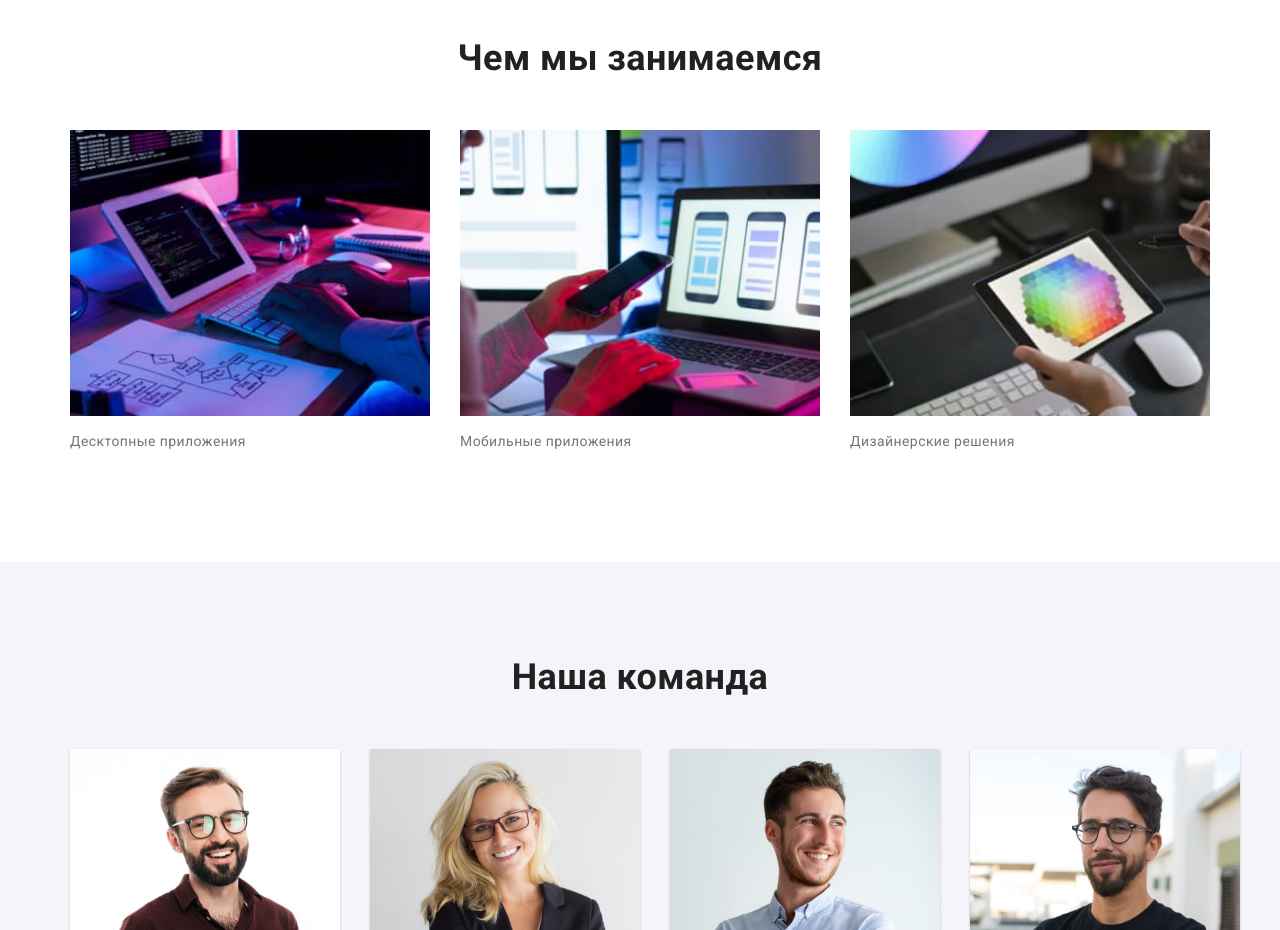
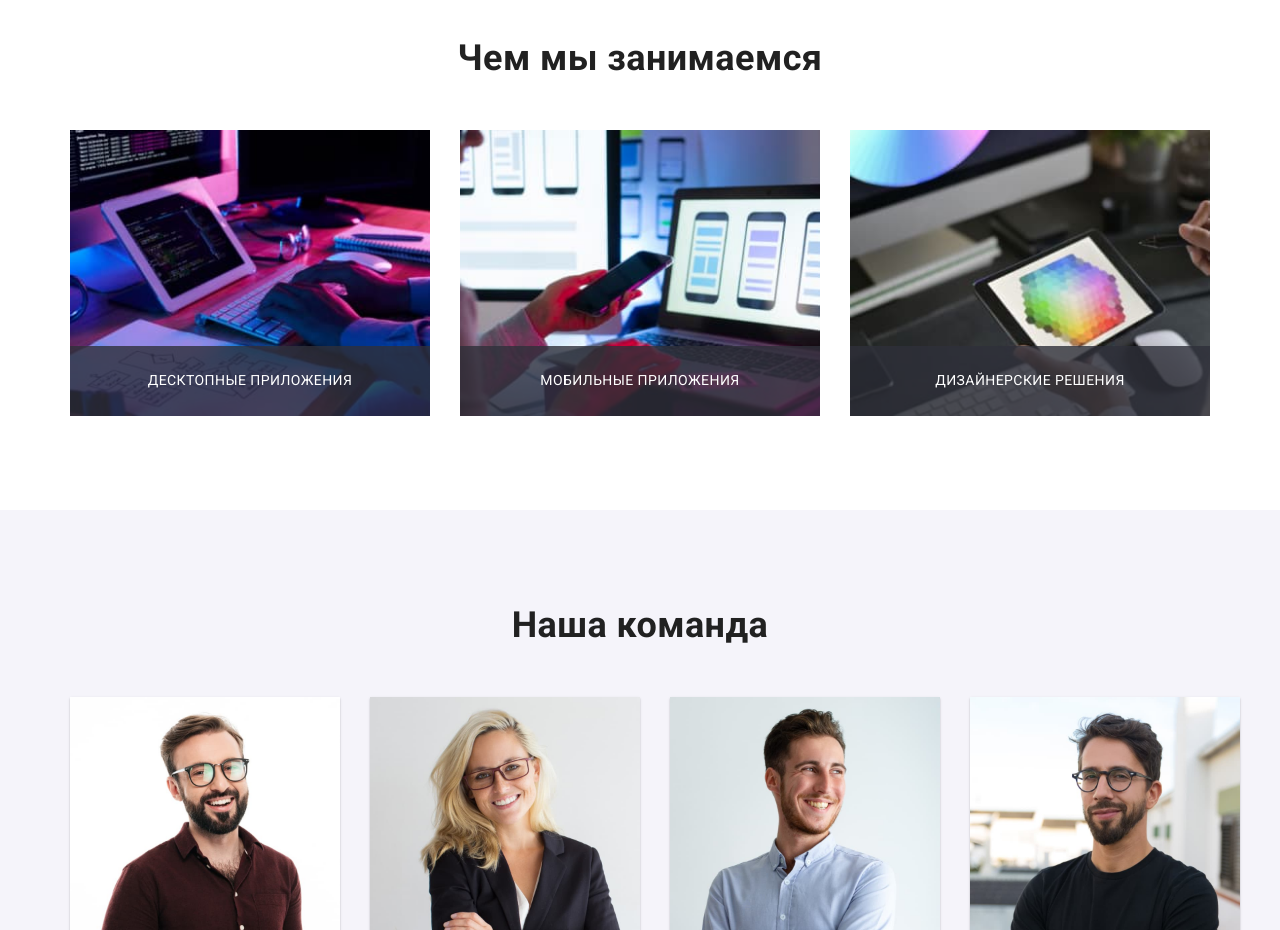
Before and after one commit to SosnaO/goit-markup-hw-05, a plain HTML site: page index.html in a window 1280 px wide. Shown: the part 1100-2030 px from the top of the page. Drawn offline with nearby package versions, Linux system fonts and the light colour scheme.

Commit message:
В секции Чем мы занимаемся текст спозиционирован поверх изображения

```diff
--- a/css/main.css
+++ b/css/main.css
@@ -144,10 +144,26 @@ ul {
 }
 .flex-element {
   margin-right: 30px;
+  position: relative;
 }
 
 .flex-element:nth-child(3n) {
   margin-right: 0;
+}
+
+.flex-element > .subtitle {
+position: absolute;
+font-size: 14px;
+line-height: 1.14;
+text-align: center;
+letter-spacing: 0.03em;
+text-transform: uppercase;
+color: var(--primary-white-color);
+bottom: 0;
+width: 100%;
+padding: 27px 0px;
+margin: 0px;
+background-color: rgba(47, 48, 58, 0.8);
 }
 
 /*  team*/
```
